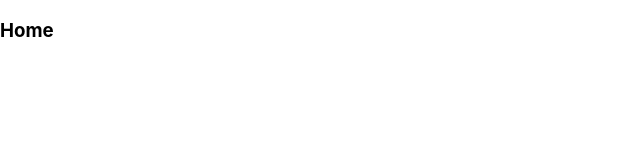
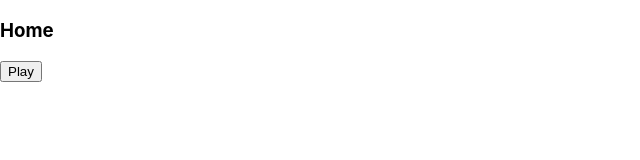
Before and after one commit to tsteelematc/tca-guillotine, a React (Create React App) app: page /#/ in a window 1280 px wide. Shown: the top 160 px of the page, without its empty margins (0-640 px from the left). Built offline with nearby package versions, Linux system fonts and the light colour scheme.

Commit message:
Home in it's own file...
And daisyUI button...

```diff
--- a/src/App.tsx
+++ b/src/App.tsx
@@ -1,19 +1,13 @@
 import React from 'react';
 import logo from './logo.svg';
 import './App.css';
+
 import {
   createHashRouter,
   RouterProvider,
 } from "react-router-dom";
 
-
-const Home = () => {
-  return (
-    <h3>
-      Home
-    </h3>
-  );
-};
+import { Home } from './Home';
 
 const Setup = () => {
   return (
--- /dev/null
+++ b/src/Home.tsx
@@ -0,0 +1,14 @@
+export const Home = () => {
+    return (
+        <>
+            <h3>
+                Home
+            </h3>
+            <button
+                className="btn btn-secondary"
+            >
+                Play
+            </button>
+        </>
+    );
+};
```
